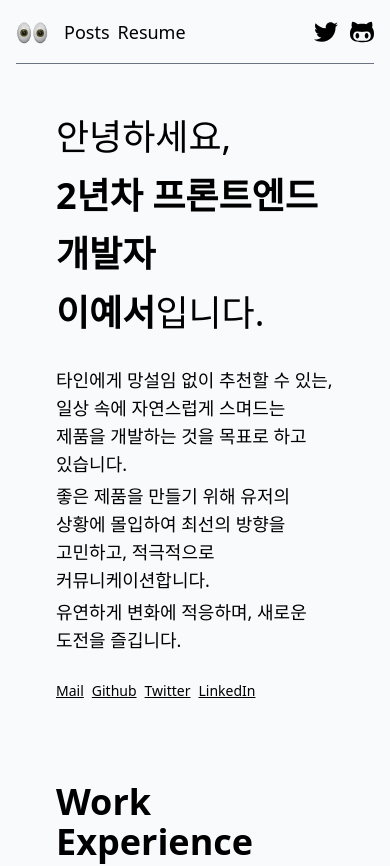
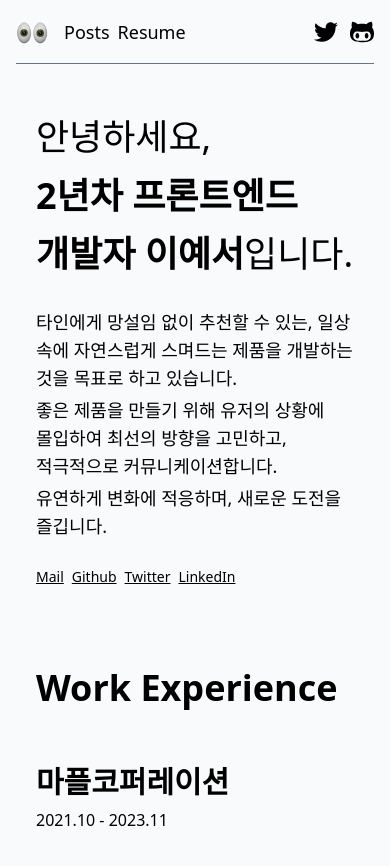
Before and after one commit to mkitwave/zero-log, a Next.js app: page /resume in a window 390 px wide. Shown: the top 866 px of the page. Built offline with nearby package versions, Linux system fonts and the light colour scheme.

Commit message:
style: 모바일 환경일 때 post 이미지 너비 변경 (#44)

```diff
--- a/app/resume/page.tsx
+++ b/app/resume/page.tsx
@@ -13,7 +13,7 @@ export const metadata = {
 
 export default function Resume() {
   return (
-    <article className="md:p-10 p-5 w-full flex justify-center">
+    <article className="md:py-10 py-5 w-full flex justify-center">
       <div className="flex flex-col gap-y-16 md:w-[56rem] w-full h-full text-start items-center">
         <Introduction />
         <Work />
--- a/components/Post/Markdown.tsx
+++ b/components/Post/Markdown.tsx
@@ -50,7 +50,7 @@ export const Markdown = ({ source }: Props) => {
                 alt={alt ?? ""}
                 width={800}
                 height={400}
-                className="w-[70%] rounded-lg shadow-md"
+                className="w-full md:w-[70%] rounded-lg shadow-md"
               />
             </div>
           ),
```
